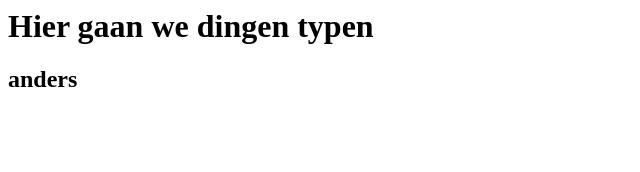
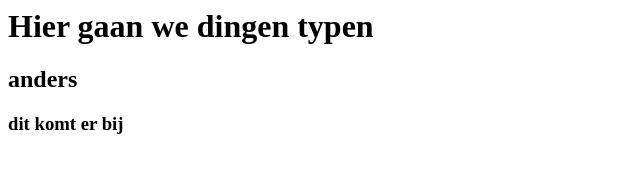
Before and after one commit to FelixvL/demogityc2307dev, a plain HTML site: page index.html in a window 1280 px wide. Shown: the whole page, without its empty margins (0-640 px from the left). Drawn offline with Linux system fonts and the light colour scheme.

Commit message:
here weg

```diff
--- a/index.html
+++ b/index.html
@@ -1,2 +1,3 @@
 <h1>Hier gaan we dingen typen</h1>
 <h2>anders</h2>
+<h3> dit komt er bij</h3>
```
